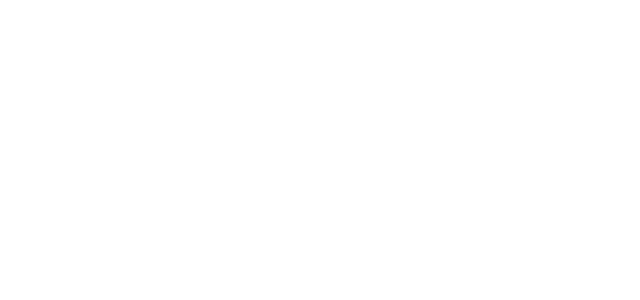
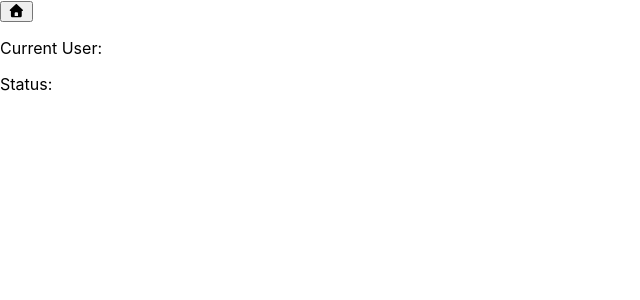
Before and after one commit to lennne/fullstackMERN, a React (Create React App) app in the folder frontend/: page /dash in a window 1280 px wide. Shown: the top 300 px of the page, without its empty margins (0-640 px from the left). Built offline with nearby package versions, Linux system fonts and the light colour scheme.

Commit message:
update: add dashboard footer with conditional navigation
Create DashFooter component

Implement conditional rendering for Home button (hide on root dash)

Integrate DashFooter into DashLayout

Add route structure for dashboard pages

```diff
--- a/frontend/src/App.js
+++ b/frontend/src/App.js
@@ -5,6 +5,7 @@
 import Layout from './components/Layout'
 import Public from './components/Public'
 import Login from './components/Login'
+import DashLayout from './components/DashLayout'
 
 function App() {
   return (
@@ -12,6 +13,11 @@
       <Route path="/" element={<Layout />} >
         <Route index element={<Public />} />
         <Route path="login" element={<Login />} />
+
+        <Route path="dash" element={<DashLayout />}>
+
+        </Route>
+
       </Route>
     </Routes>
   );
--- /dev/null
+++ b/frontend/src/components/DashFooter.js
@@ -0,0 +1,36 @@
+import { FontAwesomeIcon } from "@fortawesome/react-fontawesome"
+import { faHouse } from "@fortawesome/free-solid-svg-icons"
+import { useNavigate, useLocation } from 'react-router-dom'
+
+
+const DashFooter = () => {
+
+    const navigate = useNavigate()
+    const { pathName } = useLocation()
+
+    const onGoHomeClicked = () => navigate('/dash')
+
+    let goHomeButton = null
+    if(pathName !== '/dash'){
+        goHomeButton = (
+            <button
+                className="dash-footer__button icon-button"
+                title="Home"
+                onClick={onGoHomeClicked}
+            >
+                <FontAwesomeIcon icon={faHouse} />
+            </button>
+        )
+    }
+
+    const content = (
+        <footer className="dash-footer">
+            {goHomeButton}
+            <p>Current User: </p>
+            <p>Status: </p>
+        </footer>
+    )
+    return content
+}
+
+export default DashFooter
--- a/frontend/src/components/DashLayout.js
+++ b/frontend/src/components/DashLayout.js
@@ -1,5 +1,6 @@
 import {Outlet } from 'react-router-dom'
 import DashHeader from './DashHeader'
+import DashFooter from './DashFooter'
 
 const DashLayout = () => {
     return (
@@ -10,6 +11,7 @@
                 <Outlet />
             </div>
             {/*A footer section for the protected part of the site */}
+            <DashFooter />
         </>
     )
 }
```
